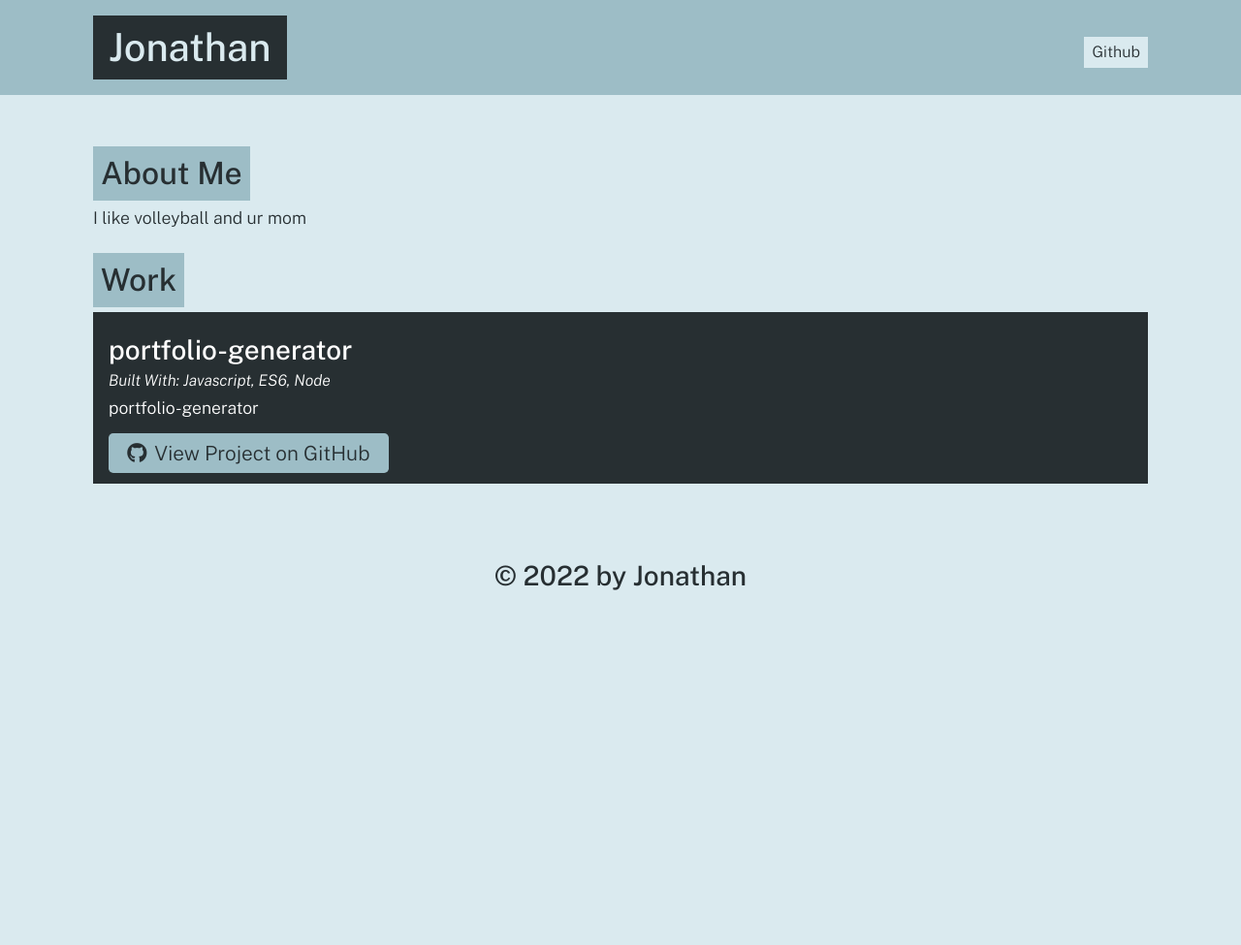
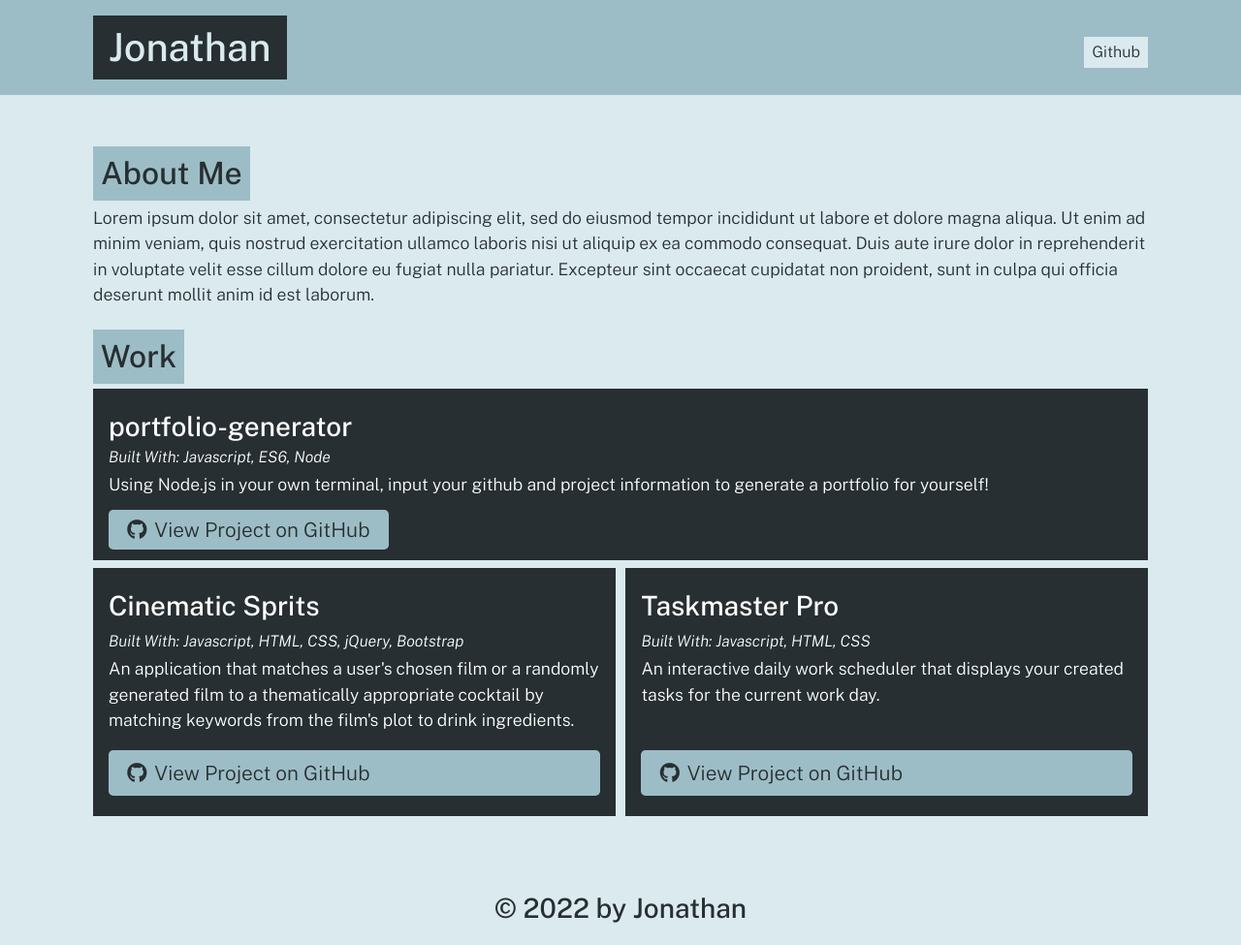
Before and after one commit to JonaThicke274/portfolio-generator, a website: page dist/index.html in a window 1280 px wide. Shown: the whole page at 97% size. Before the commit the page ends 800 px from the top, so only its background shows below. Drawn offline with nearby package versions, Linux system fonts and the light colour scheme.

Commit message:
updated readme to include instructions for users to clone repo and test/use app, included demo index.html in dist

```diff
--- a/dist/index.html
+++ b/dist/index.html
@@ -25,7 +25,7 @@
 
         <section class="my-3" id="about">
             <h2 class="text-dark bg-primary p-2 display-inline-block">About Me</h2>
-            <p>I like volleyball and ur mom</p>
+            <p>Lorem ipsum dolor sit amet, consectetur adipiscing elit, sed do eiusmod tempor incididunt ut labore et dolore magna aliqua. Ut enim ad minim veniam, quis nostrud exercitation ullamco laboris nisi ut aliquip ex ea commodo consequat. Duis aute irure dolor in reprehenderit in voluptate velit esse cillum dolore eu fugiat nulla pariatur. Excepteur sint occaecat cupidatat non proident, sunt in culpa qui officia deserunt mollit anim id est laborum.</p>
         </section>
 
 
@@ -39,11 +39,31 @@
                             Built With:
                             Javascript, ES6, Node
                         </h5>
-                        <p>portfolio-generator</p>
-                        <a href="https://github.com/JonaThicke274/portfolio-generator/" class="btn"><i class="fab fa-github mr-2"></i>View Project on GitHub</a>
+                        <p>Using Node.js in your own terminal, input your github and project information to generate a portfolio for yourself!</p>
+                        <a href="https://github.com/JonaThicke274/portfolio-generator" class="btn"><i class="fab fa-github mr-2"></i>View Project on GitHub</a>
                     </div>
 
 
+
+                    <div class="col-12 col-md-6 mb-2 bg-dark text-light p-3 flex-column">
+                        <h3 class="portfolio-item-title text-light">Cinematic Sprits</h3>
+                        <h5 class="portfolio-languages">
+                            Built With:
+                            Javascript, HTML, CSS, jQuery, Bootstrap
+                        </h5>
+                        <p>An application that matches a user's chosen film or a randomly generated film to a thematically appropriate cocktail by matching keywords from the film's plot to drink ingredients.</p>
+                        <a href="https://github.com/JonaThicke274/movie-night" class="btn mt-auto"><i class="fab fa-github mr-2"></i>View Project on GitHub</a>
+                    </div>
+
+                    <div class="col-12 col-md-6 mb-2 bg-dark text-light p-3 flex-column">
+                        <h3 class="portfolio-item-title text-light">Taskmaster Pro</h3>
+                        <h5 class="portfolio-languages">
+                            Built With:
+                            Javascript, HTML, CSS
+                        </h5>
+                        <p>An interactive daily work scheduler that displays your created tasks for the current work day.</p>
+                        <a href="https://github.com/JonaThicke274/taskmaster-pro" class="btn mt-auto"><i class="fab fa-github mr-2"></i>View Project on GitHub</a>
+                    </div>
 
             </div>
         </section>
```
Also changed, not shown: README.md.
